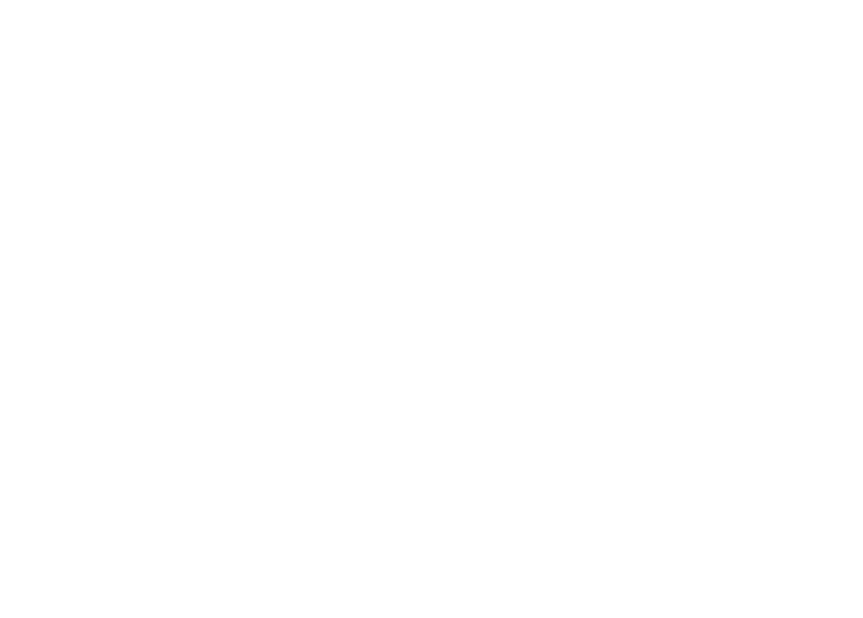
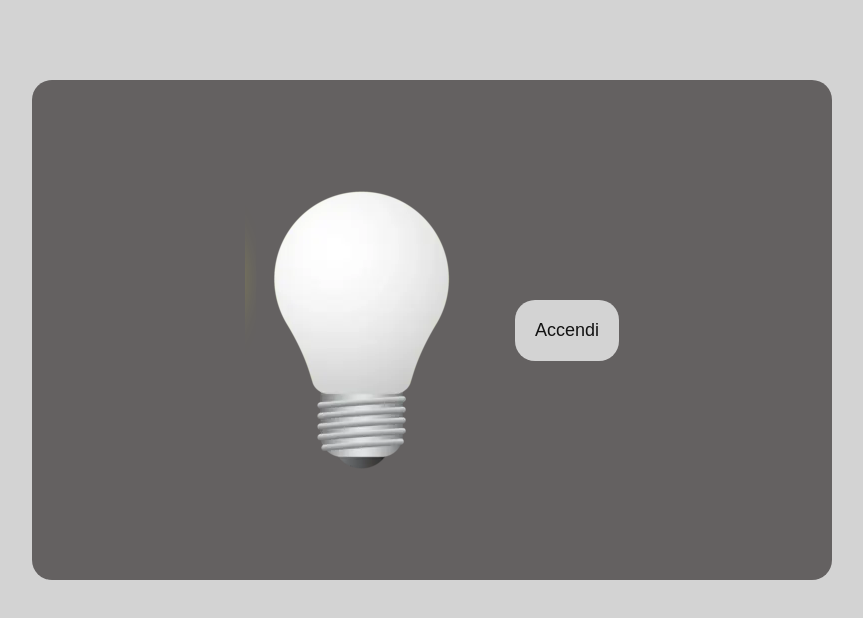
Before and after one commit to SimoneZampieri/js-dom-1, a plain HTML site: page index.html in a window 1280 px wide. Shown: the whole page, without its empty margins (208-1071 px from the left). Drawn offline with Linux system fonts and the light colour scheme.

Commit message:
[end] consegna principale

```diff
--- a/JS/script.js
+++ b/JS/script.js
@@ -0,0 +1,9 @@
+const bottone = document.getElementById('botton')
+const lampaSpenta = document.getElementById('spenta')
+const lampaAccesa = document.getElementById('accesa')
+
+bottone.addEventListener('click',() =>{
+    lampaSpenta.classList.toggle('none')
+    lampaAccesa.classList.toggle('none')
+}
+)
--- a/css/style.css
+++ b/css/style.css
@@ -0,0 +1,45 @@
+*{
+    border: 0;
+    margin: 0;
+    box-sizing: border-box;
+}
+
+.block{
+    display: block;
+}
+
+.none{
+    display: none;
+}
+
+main{
+    padding-top: 80px;
+}
+
+body{
+    background-color: lightgray;
+}
+
+.container{
+    display: flex;
+    align-items: center;
+    justify-content: center;
+    width: 800px;
+    height: 500px;
+    margin: 0 auto;
+    border-radius: 20px;
+    background-color: rgba(100, 97, 97, 20);
+}
+
+.reverse{
+    transform: scaleX(-1);
+}
+
+button{
+    background-color: lightgray;
+    font-size: large;
+    color: rgb(18, 18, 18);
+    border-radius: 20px;
+    padding: 20px 20px;
+    cursor: pointer;
+}
--- a/index.html
+++ b/index.html
@@ -8,6 +8,20 @@
 </head>
 <body>
 
+    <main>
+        <div class="container">
+            <div>
+                <img id="spenta" src="./assets/img/white_lamp.png" alt="spenta">
+                <img id="accesa" class="reverse none" src="./assets/img/yellow_lamp.png" alt="Accesa">
+            </div>
+            <div>
+                <button id="botton">Accendi</button>
+            </div>
+
+
+        </div>
+
+    </main>
 
 
 
```
